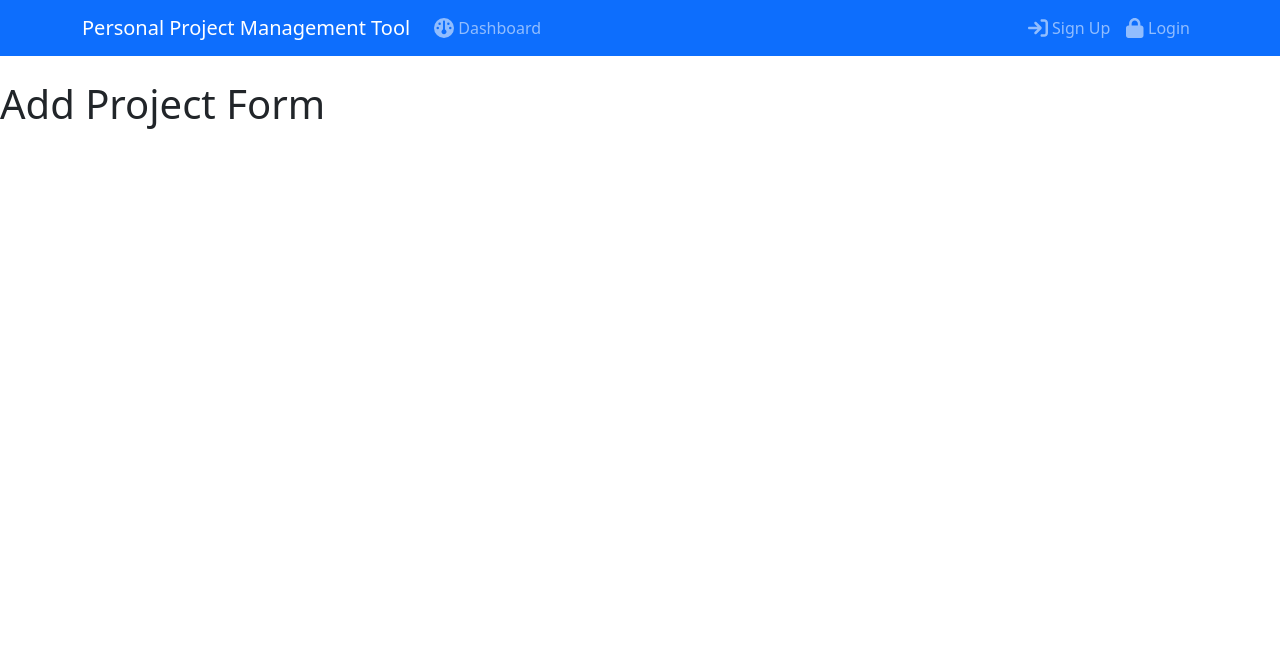
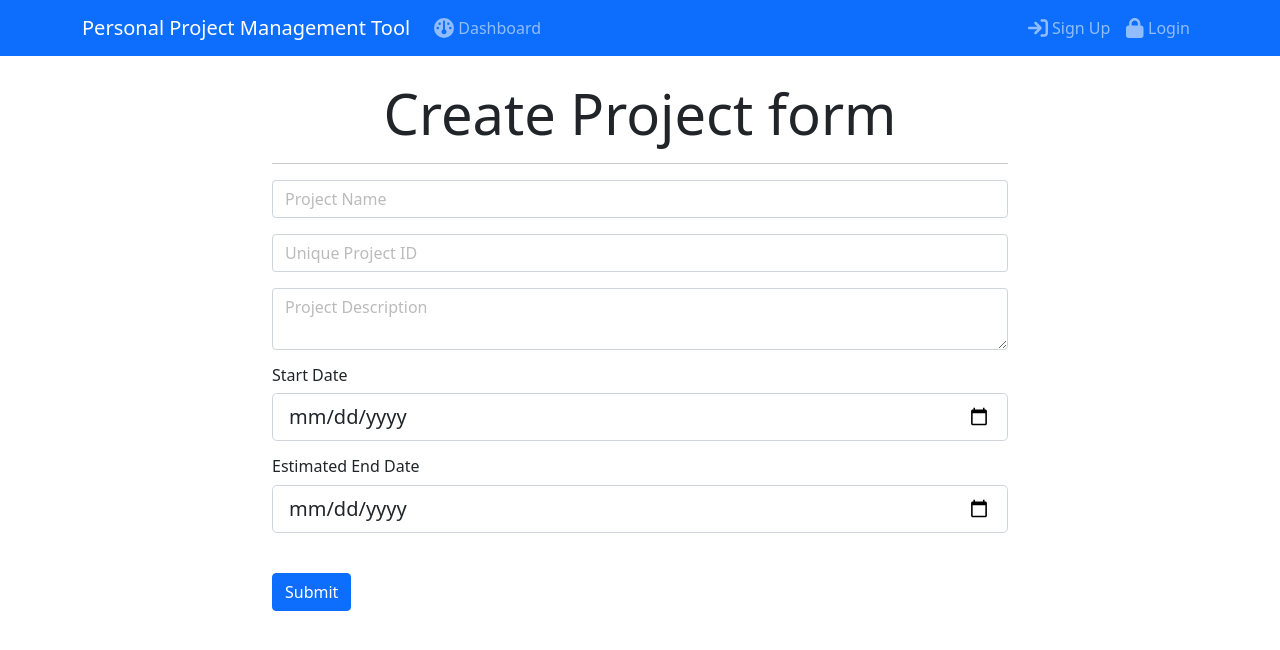
Before and after one commit to GilbertII/PPMTool, a React (Create React App) app in the folder ppmtool-react-client/: page /addProject in a window 1280 px wide. Shown: the top 650 px of the page. Built offline with nearby package versions, Linux system fonts and the light colour scheme.

Commit message:
AddProject Component - controlled form

```diff
--- a/ppmtool-react-client/src/components/project/AddProject.js
+++ b/ppmtool-react-client/src/components/project/AddProject.js
@@ -1,11 +1,110 @@
+import { render } from "@testing-library/react";
 import React from "react";
+import { Component, useState } from "react/cjs/react.development";
 
-function AddProject() {
-  return (
-    <div>
-      <h1>Add Project Form</h1>
-    </div>
-  );
+class AddProject extends Component {
+  constructor() {
+    super();
+
+    this.state = {
+      projectName: "",
+      projectIdentifier: "",
+      description: "",
+      start_date: "",
+      end_date: "",
+    };
+
+    this.onChange = this.onChangeHandler.bind(this);
+    this.onSubmit = this.onSubmitHandler.bind(this);
+  }
+
+  onChangeHandler(e) {
+    this.setState({ [e.target.name]: e.target.value });
+  }
+
+  onSubmitHandler(e) {
+    e.preventDefault();
+
+    const newProject = {
+      projectName: this.state.projectName,
+      projectIdentifier: this.state.projectIdentifier,
+      description: this.state.description,
+      start_date: this.state.start_date,
+      end_date: this.state.end_date,
+    };
+
+    console.log(newProject);
+  }
+
+  render() {
+    return (
+      <div>
+        <div className="project">
+          <div className="container">
+            <div className="row">
+              <div className="col-md-8 m-auto">
+                <h5 className="display-4 text-center">Create Project form</h5>
+                <hr />
+                <form onSubmit={this.onSubmit}>
+                  <div className="mb-3">
+                    <input
+                      type="text"
+                      className="form-control "
+                      placeholder="Project Name"
+                      name="projectName"
+                      value={this.state.projectName}
+                      onChange={this.onChange}
+                    />
+                  </div>
+                  <div className="mb-3">
+                    <input
+                      type="text"
+                      className="form-control "
+                      placeholder="Unique Project ID"
+                      name="projectIdentifier"
+                      value={this.state.projectIdentifier}
+                      onChange={this.onChange}
+                    />
+                  </div>
+                  <div className="mb-3">
+                    <textarea
+                      className="form-control"
+                      placeholder="Project Description"
+                      name="description"
+                      value={this.state.description}
+                      onChange={this.onChange}
+                    ></textarea>
+                  </div>
+                  <h6>Start Date</h6>
+                  <div className="mb-3">
+                    <input
+                      type="date"
+                      className="form-control form-control-lg"
+                      name="start_date"
+                      value={this.state.start_date}
+                      onChange={this.onChange}
+                    />
+                  </div>
+                  <h6>Estimated End Date</h6>
+                  <div className="mb-3">
+                    <input
+                      type="date"
+                      className="form-control form-control-lg"
+                      name="end_date"
+                      value={this.state.end_date}
+                      onChange={this.onChange}
+                    />
+                  </div>
+
+                  <input type="submit" className="btn btn-primary btn-block mt-4" />
+                </form>
+              </div>
+            </div>
+          </div>
+        </div>
+      </div>
+    );
+  }
 }
 
 export default AddProject;
```
